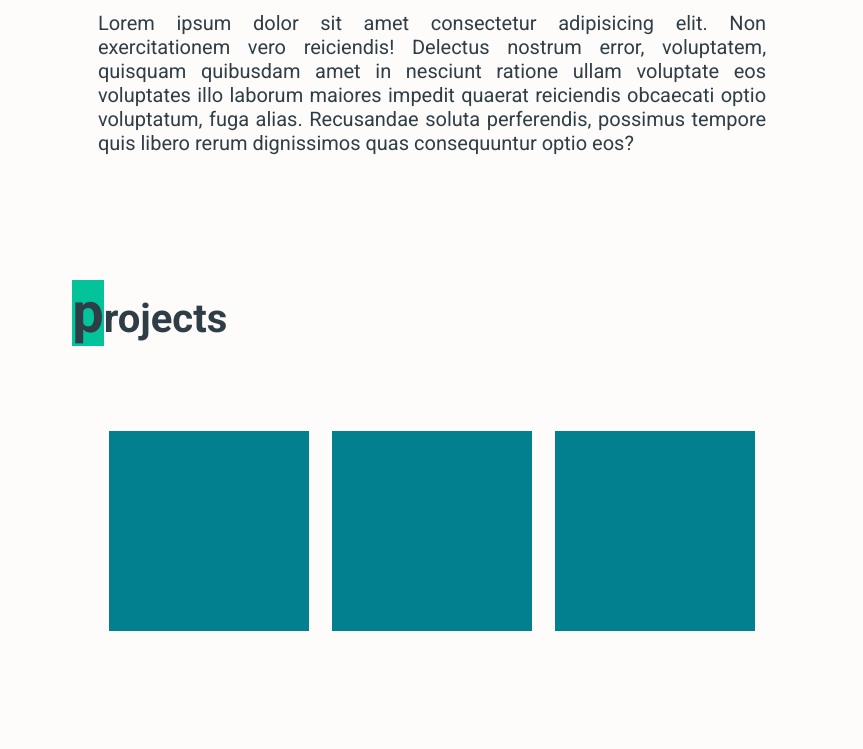
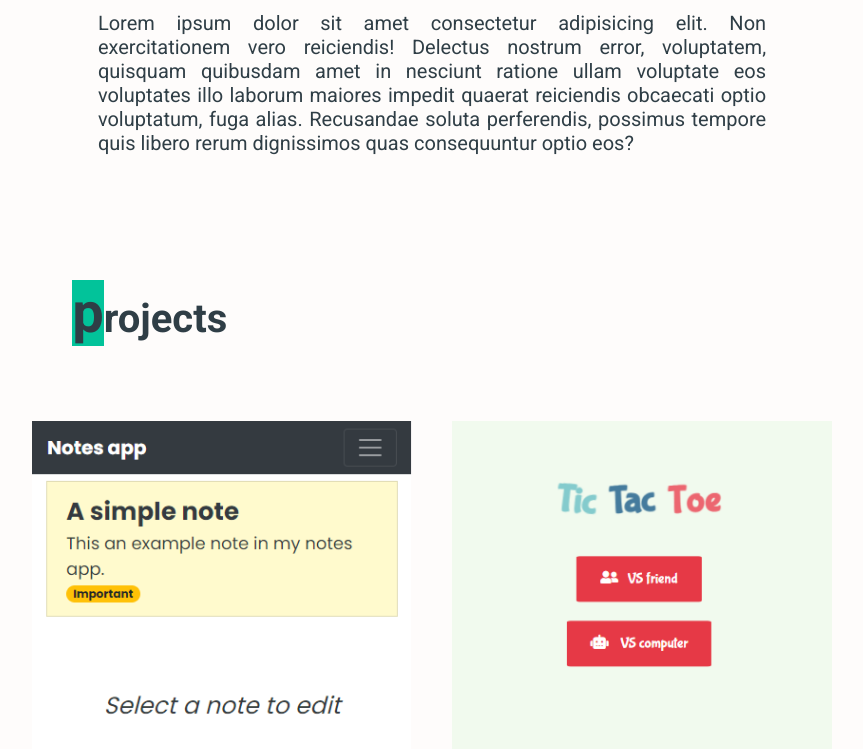
Before and after one commit to marraw/portfolio, an Angular app: page / in a window 1280 px wide. Shown: the part 2000-2749 px from the top of the page, without its empty margins (304-1167 px from the left). Built offline with nearby package versions, Linux system fonts and the light colour scheme.

Commit message:
add project cards

```diff
--- a/src/app/content/projects/projects.component.html
+++ b/src/app/content/projects/projects.component.html
@@ -1,8 +1,70 @@
 <section class="page-section" #projects>
   <h1 class="page-section__title">projects</h1>
   <div class="page-section__element">
-    <div></div>
-    <div></div>
-    <div></div>
+    <div
+      class="project-card project-card--notes"
+      aria-label="My Notes app project"
+    >
+      <div class="project-card__info">
+        <span class="project-card__technology"><strong>Angular</strong></span>
+        <span class="project-card__technology"><strong>Bootstrap</strong></span>
+        <span class="project-card__technology"><strong>Firebase</strong></span>
+        <div class="project-card__links">
+          <a
+            href="https://rawdanowiczdev.pl/"
+            target="_blank"
+            rel="noopener"
+            aria-label="Open live demo"
+            ><i class="fas fa-desktop" aria-hidden="true"></i
+          ></a>
+          <a
+            href="https://github.com/marraw/notes-app/"
+            target="_blank"
+            rel="noopener"
+            aria-label="View code on GitHub"
+            ><i class="fab fa-github" aria-hidden="true"></i
+          ></a>
+        </div>
+      </div>
+    </div>
+
+    <div
+      class="project-card project-card--tictactoe"
+      aria-label="My Tic Tac Toe project"
+    >
+      <div class="project-card__info">
+        <span class="project-card__technology"><strong>Angular</strong></span>
+        <span class="project-card__technology"><strong>Scss</strong></span>
+        <span class="project-card__technology"><strong>PWA</strong></span>
+        <div class="project-card__links">
+          <a
+            href="https://tictactoe-marraw.netlify.app/"
+            target="_blank"
+            rel="noopener"
+            aria-label="Open live demo"
+            ><i class="fas fa-desktop" aria-hidden="true"></i
+          ></a>
+          <a
+            href="https://github.com/marraw/tic-tac-toe/"
+            target="_blank"
+            rel="noopener"
+            aria-label="View code on GitHub"
+            ><i class="fab fa-github" aria-hidden="true"></i
+          ></a>
+        </div>
+      </div>
+    </div>
+
+    <div class="project-card project-card--unknown">
+      <div class="project-card__info">
+        <span>In progress...</span>
+      </div>
+    </div>
+
+    <div class="project-card project-card--unknown-2">
+      <div class="project-card__info">
+        <span>In progress...</span>
+      </div>
+    </div>
   </div>
 </section>
--- a/src/app/content/projects/projects.component.scss
+++ b/src/app/content/projects/projects.component.scss
@@ -1,14 +1,162 @@
 @import "../../../scss/variables";
 
 .page-section__element {
-  display: flex;
-  flex-wrap: wrap;
-  justify-content: space-around;
+  display: grid;
+  justify-content: center;
+  justify-items: center;
+  gap: 40px;
+  grid-template-areas:
+    "notes"
+    "tictactoe"
+    "unknown"
+    "unknown-2";
 
-  div {
-    margin: 10px;
-    width: 200px;
-    height: 200px;
-    background-color: $seaweed;
+  .project-card {
+    height: 250px;
+    width: 250px;
+    transition: transform 0.3s;
+    cursor: default;
+
+    &__info {
+      visibility: hidden;
+    }
+
+    &:hover {
+      transform: scale(1.05);
+    }
+
+    &:hover .project-card__info {
+      visibility: visible;
+      display: flex;
+      flex-direction: column;
+      align-items: center;
+      justify-content: space-around;
+      text-align: center;
+      width: 100%;
+      height: 100%;
+      color: #000;
+      transition: background-color 0.3s;
+      background-color: rgba($white, 0.7);
+    }
+
+    &__technology {
+      font-size: 1.4em;
+      line-height: 1.5;
+
+      &:last-of-type::after {
+        content: "";
+        display: block;
+        margin-top: 15px;
+        height: 2px;
+        width: 200px;
+        background-color: #000;
+      }
+    }
+
+    &__links {
+      a {
+        margin: 0 15px;
+        font-size: 3.4em;
+        color: #000;
+
+        i {
+          transition: color 0.2s;
+
+          &:hover {
+            color: darken($rose, 10%);
+          }
+        }
+      }
+    }
+
+    &--notes {
+      grid-area: notes;
+      background-image: url(../../../assets/projects/notes.png);
+      background-size: cover;
+    }
+
+    &--tictactoe {
+      grid-area: tictactoe;
+      background-image: url(../../../assets/projects/tictactoe.png);
+      background-size: cover;
+    }
+
+    &--unknown {
+      grid-area: unknown;
+      background-color: darken($white, 5%);
+
+      .project-card__info {
+        visibility: visible;
+        display: flex;
+        flex-direction: column;
+        align-items: center;
+        justify-content: space-around;
+        text-align: center;
+        width: 100%;
+        height: 100%;
+        color: #000;
+      }
+    }
+
+    &--unknown-2 {
+      grid-area: unknown-2;
+      background-color: darken($white, 5%);
+
+      .project-card__info {
+        visibility: visible;
+        display: flex;
+        flex-direction: column;
+        align-items: center;
+        justify-content: space-around;
+        text-align: center;
+        width: 100%;
+        height: 100%;
+        color: #000;
+      }
+    }
   }
 }
+
+@media (orientation: landscape) {
+  .page-section__element {
+    .project-card {
+      height: 300px;
+      width: 300px;
+    }
+  }
+}
+
+@media (min-width: 768px) and (orientation: portrait) {
+  .page-section__element {
+    .project-card {
+      height: 400px;
+      width: 400px;
+    }
+  }
+}
+
+@media (min-width: 1024px) {
+  .page-section__element {
+    grid-template-columns: 1fr 1fr;
+    grid-template-rows: 1fr 1fr;
+    grid-template-areas:
+      "notes tictactoe"
+      "unknown unknown-2";
+
+    .project-card {
+      height: 320px;
+      width: 320px;
+    }
+  }
+}
+
+@media (min-width: 1280px) {
+  .page-section__element {
+    flex-basis: 40%;
+
+    .project-card {
+      height: 380px;
+      width: 380px;
+    }
+  }
+}
--- a/src/app/core/navigation/navigation.component.html
+++ b/src/app/core/navigation/navigation.component.html
@@ -38,7 +38,7 @@
         (click)="scrollToContent(content[3])"
         (keyup)="scrollToContent(content[3])"
         class="navlist__link"
-        ><i class="fas fa-th"></i>Projects</a
+        ><i class="fas fa-th-large"></i>Projects</a
       >
     </li>
     <li>
@@ -61,9 +61,10 @@
 <button
   type="button"
   class="scroll-top"
+  aria-label="Scroll top"
   [ngClass]="showNav ? 'menu-visible' : ''"
   (click)="scrollToContent(content[0])"
   (keyup)="scrollToContent(content[0])"
 >
-  <i class="fas fa-chevron-circle-up"></i>
+  <i class="fas fa-chevron-circle-up" aria-hidden="true"></i>
 </button>
--- a/src/app/core/navigation/navigation.component.scss
+++ b/src/app/core/navigation/navigation.component.scss
@@ -74,6 +74,7 @@ nav {
       display: flex;
       align-items: center;
       font-size: 25px;
+      padding: 5px 10px;
       cursor: pointer;
       color: $charcoal;
 
--- a/src/scss/_common.scss
+++ b/src/scss/_common.scss
@@ -20,7 +20,7 @@ button {
 .btn {
   outline-color: $seaweed;
   white-space: nowrap;
-  padding: 10px 15px;
+  padding: 10px 15px !important;
   background-color: darken($meadow, 10%);
   border-radius: 8px;
   color: $white !important;
```
Also changed, not shown: src/assets/projects/notes.png (added), src/assets/projects/tictactoe.png (added).
